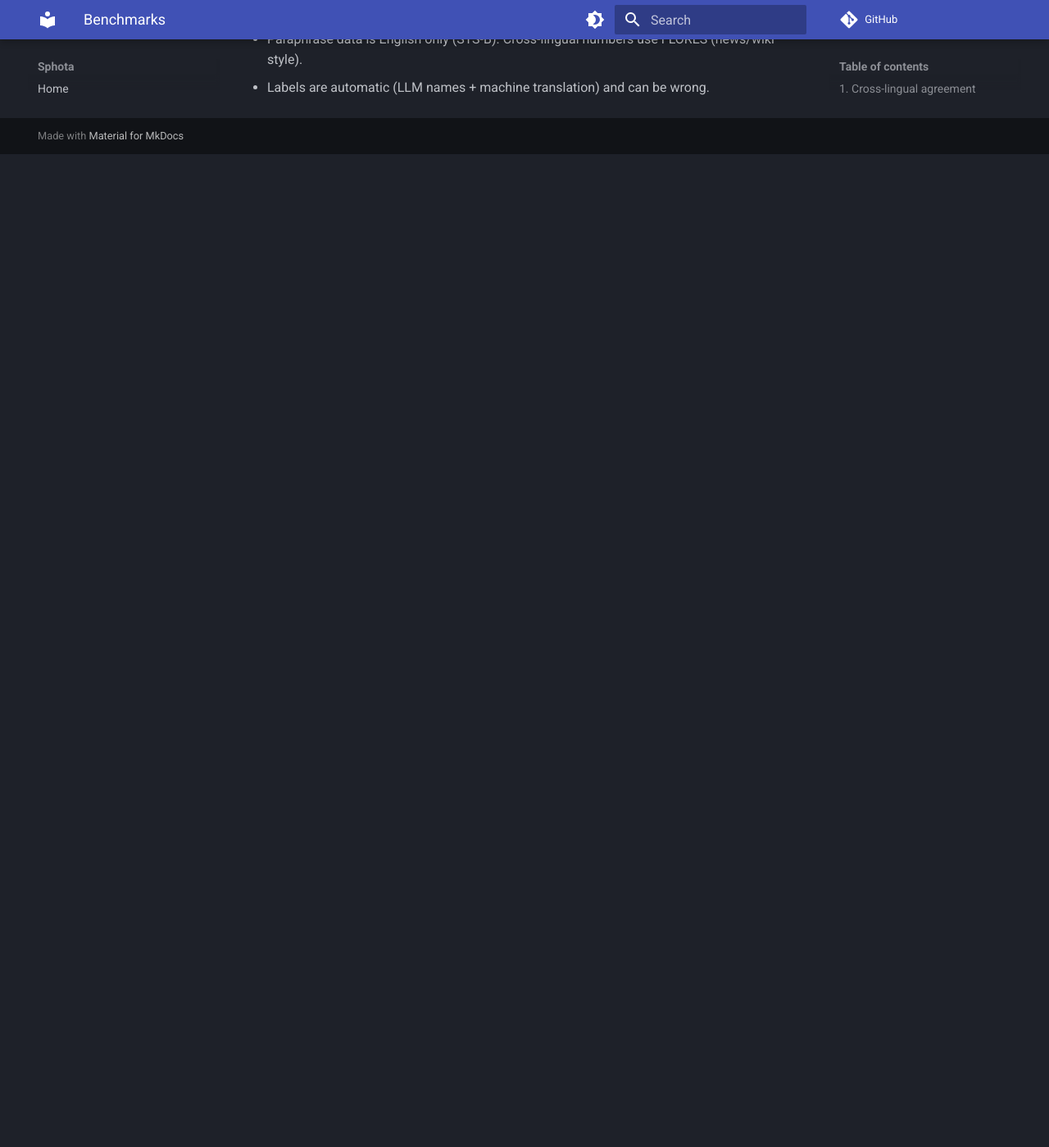
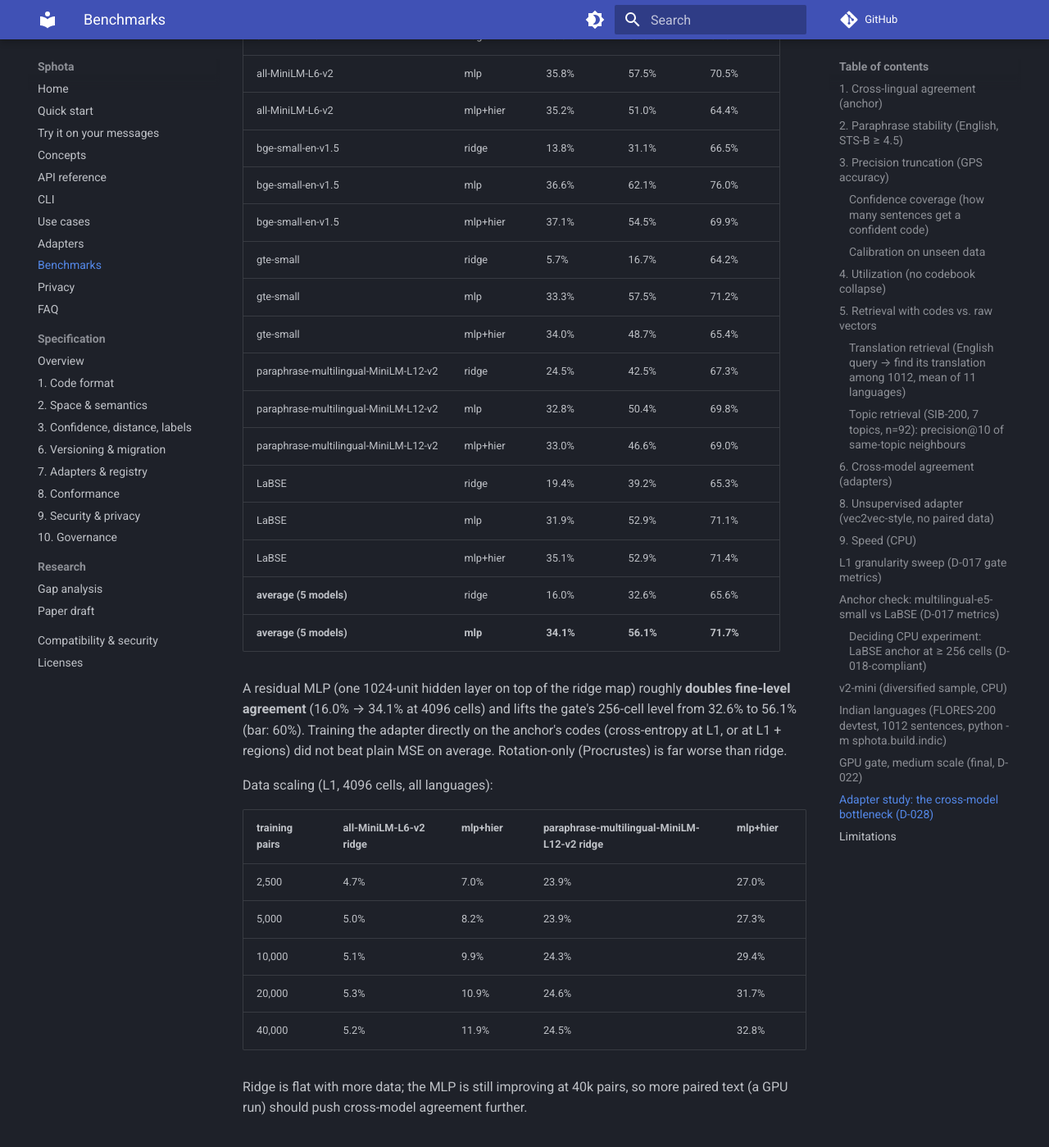
Before and after one commit to Thiruvikramanpravartak/sphota, an MkDocs documentation site: the page built from docs/benchmark.md, in a window 1280 px wide and 1400 px high, scrolled down 10853 px. Shown: the whole window at 82% size. Built offline with MkDocs 1.6.1 and Material for MkDocs 9.7.7, drawn with Linux system fonts in a browser that asks for light colours; comment, search, counter and statistics services are not loaded; before the commit the page ends 11041 px from its top, so only the background shows below that; some of the changed text lies outside the part shown.

Commit message:
Adapter study results: nonlinear adapters double cross-model agreement (D-028)
Average over 5 models on held-out FLORES: same-cell agreement with the
anchor 16.0% -> 34.1% (4096 cells), 32.6% -> 56.1% (256 cells, gate bar
60%), 65.6% -> 71.7% (32 regions). Code-aware losses did not beat MSE.
Ridge is flat with more data; the MLP keeps improving.

Co-Authored-By: Claude Opus 5.5 <noreply@anthropic.com>
Claude-Session: https://claude.ai/code/session_01Pn1sk7njPcfERAbFYmoZ6D

```diff
--- a/docs/benchmark.md
+++ b/docs/benchmark.md
@@ -262,6 +262,50 @@ translation agreement (bge-m3 88.0% at 256 regions), but cross-model agreement s
 bar (best 50.2%) and falls with every 4× refinement. Files: `bench/results/v2-gate-medium-*.json`,
 build manifests in `bench/results/v2-medium-manifests/`.
 
+## Adapter study: the cross-model bottleneck (D-028)
+Same frozen s1 space and training texts, only the adapter changes. Agreement = the other model's
+text, mapped through the adapter, lands in the same cell as the anchor's code for the same text
+(held-out FLORES-200 devtest; all 12 languages for multilingual models, English otherwise).
+`python -m sphota.build.adapter_study --scale small` → `bench/results/adapter-study-small.json`.
+
+| model | adapter | cell (4096) | 256 cells | 32 regions |
+|---|---|---|---|---|
+| all-MiniLM-L6-v2 | ridge | 16.6% | 33.6% | 64.8% |
+| all-MiniLM-L6-v2 | mlp | 35.8% | 57.5% | 70.5% |
+| all-MiniLM-L6-v2 | mlp+hier | 35.2% | 51.0% | 64.4% |
+| bge-small-en-v1.5 | ridge | 13.8% | 31.1% | 66.5% |
+| bge-small-en-v1.5 | mlp | 36.6% | 62.1% | 76.0% |
+| bge-small-en-v1.5 | mlp+hier | 37.1% | 54.5% | 69.9% |
+| gte-small | ridge | 5.7% | 16.7% | 64.2% |
+| gte-small | mlp | 33.3% | 57.5% | 71.2% |
+| gte-small | mlp+hier | 34.0% | 48.7% | 65.4% |
+| paraphrase-multilingual-MiniLM-L12-v2 | ridge | 24.5% | 42.5% | 67.3% |
+| paraphrase-multilingual-MiniLM-L12-v2 | mlp | 32.8% | 50.4% | 69.8% |
+| paraphrase-multilingual-MiniLM-L12-v2 | mlp+hier | 33.0% | 46.6% | 69.0% |
+| LaBSE | ridge | 19.4% | 39.2% | 65.3% |
+| LaBSE | mlp | 31.9% | 52.9% | 71.1% |
+| LaBSE | mlp+hier | 35.1% | 52.9% | 71.4% |
+| **average (5 models)** | ridge | 16.0% | 32.6% | 65.6% |
+| **average (5 models)** | **mlp** | **34.1%** | **56.1%** | **71.7%** |
+
+A residual MLP (one 1024-unit hidden layer on top of the ridge map) roughly **doubles fine-level
+agreement** (16.0% → 34.1% at 4096 cells) and lifts the gate's 256-cell level from 32.6% to 56.1%
+(bar: 60%). Training the adapter directly on the anchor's codes (cross-entropy at L1, or at L1 +
+regions) did not beat plain MSE on average. Rotation-only (Procrustes) is far worse than ridge.
+
+Data scaling (L1, 4096 cells, all languages):
+
+| training pairs | all-MiniLM-L6-v2 ridge | mlp+hier | paraphrase-multilingual-MiniLM-L12-v2 ridge | mlp+hier |
+|---|---|---|---|---|
+| 2,500 | 4.7% | 7.0% | 23.9% | 27.0% |
+| 5,000 | 5.0% | 8.2% | 23.9% | 27.3% |
+| 10,000 | 5.1% | 9.9% | 24.3% | 29.4% |
+| 20,000 | 5.3% | 10.9% | 24.6% | 31.7% |
+| 40,000 | 5.2% | 11.9% | 24.5% | 32.8% |
+
+Ridge is flat with more data; the MLP is still improving at 40k pairs, so more paired text (a GPU
+run) should push cross-model agreement further.
+
 ## Limitations
 
 * `small`-scale build: ~78k sentences in 12 languages fit 4096 L1 cells (~19 per cell). Regions for
```
Also changed, not shown: DECISIONS.md (+12 -0 lines), PROGRESS.md (+5 -0 lines), 1 other file.
